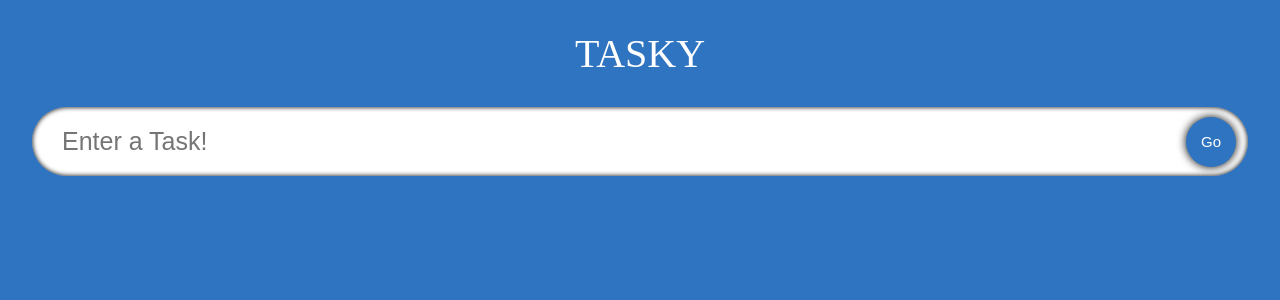
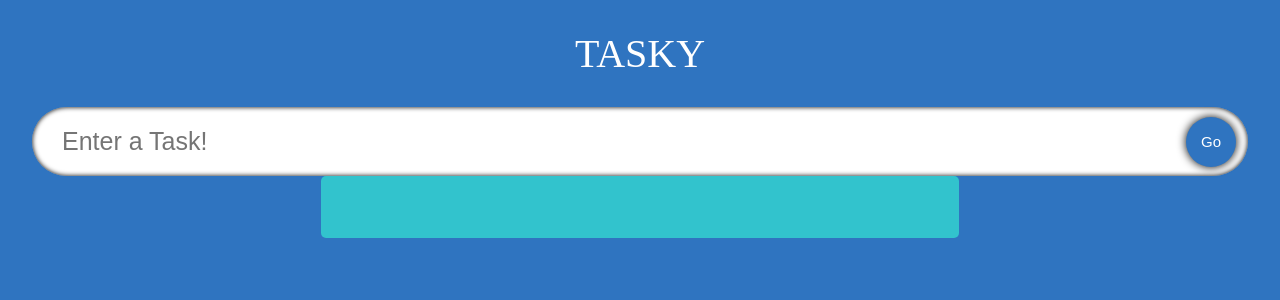
Before and after one commit to nexticodes/tasky-ts, a React (Create React App) app: page / in a window 1280 px wide. Shown: the top 300 px of the page. Built offline with nearby package versions, Linux system fonts and the light colour scheme; the HTML template or start-up script is replaced by a standard one; a web font is replaced by a local one.

Commit message:
Import TodoList and pass appropriate props.

```diff
--- a/src/App.tsx
+++ b/src/App.tsx
@@ -1,7 +1,7 @@
-import { stringify } from "querystring";
 import React, { useState } from "react";
 import "./App.css";
 import InputField from "./components/InputField";
+import TodoList from "./components/TodoList";
 import { Todo } from "./model";
 
 const App: React.FC = () => {
@@ -20,9 +20,7 @@ const App: React.FC = () => {
         <div className="App">
             <span className="heading">Tasky</span>
             <InputField todo={todo} setTodo={setTodo} handleAdd={handleAdd} />
-            {todos.map((t) => (
-              <li>{t.todo}</li>
-            ))}
+            <TodoList todos={todos} setTodos={setTodos} />
         </div>
     );
 };
```
